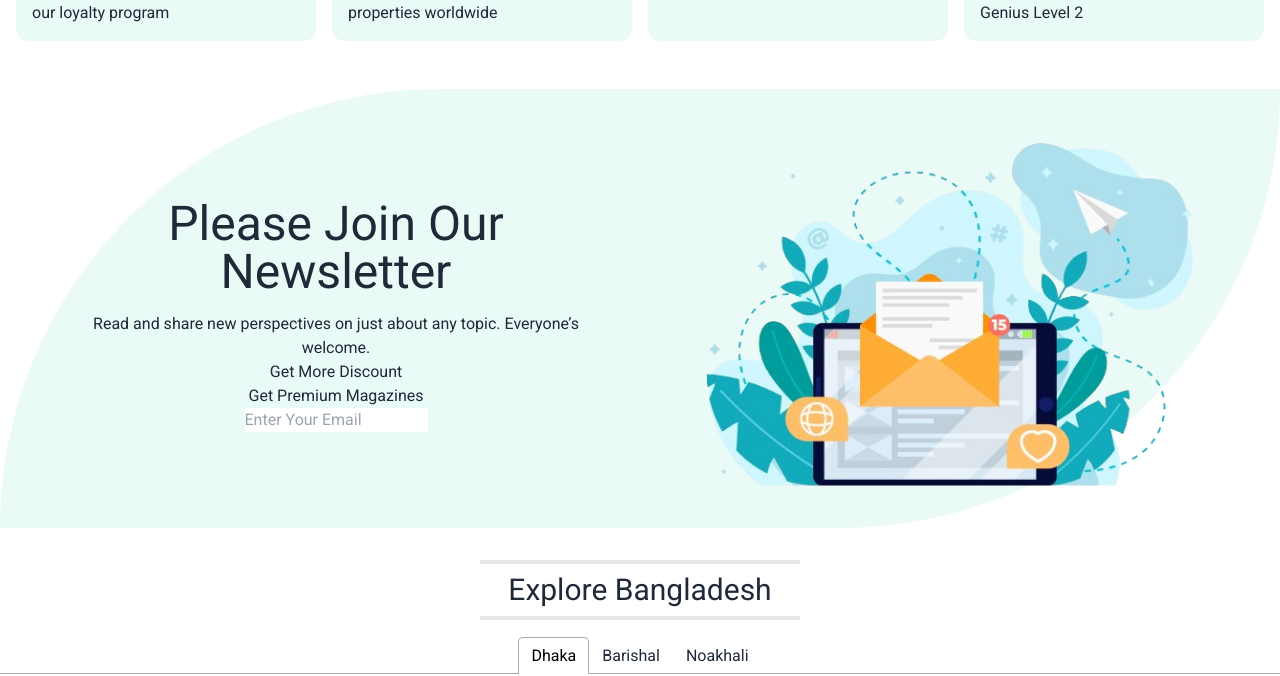
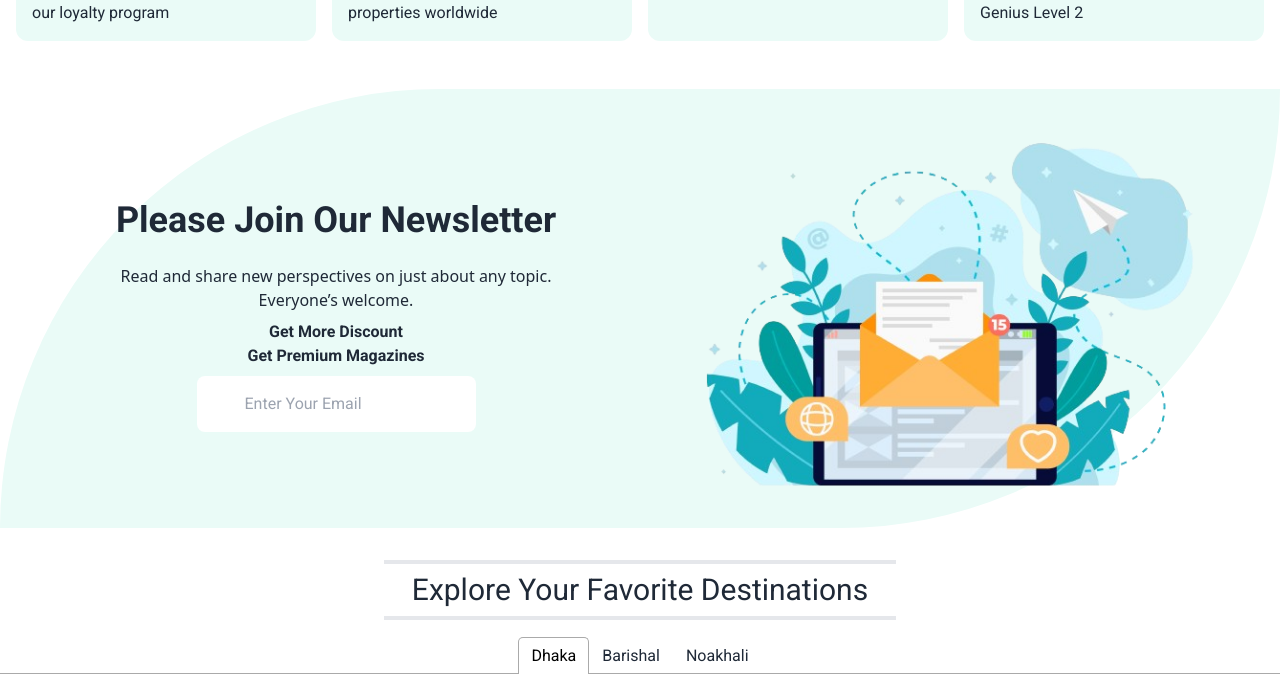
Before and after one commit to mdshakil04/book-Swiftly-client, a React (Vite) app: page / in a window 1280 px wide. Shown: the part 2585-3261 px from the top of the page. Built offline with nearby package versions, Linux system fonts and the light colour scheme; no server answers.

Commit message:
New Component done

```diff
--- a/src/pages/Home/Newslatter/Newslatter.jsx
+++ b/src/pages/Home/Newslatter/Newslatter.jsx
@@ -4,17 +4,26 @@ import newsletterImg from "../../../assets/Images/Festival/newsletter.png";
 const Newslatter = () => {
   return (
     <div className=" grid grid-cols-2 bg-[#EAFBF7] my-8 rounded-tl-full rounded-br-full p-8">
-      <div className=" text-center flex flex-col justify-center items-center p-8">
-        <h2 className="text-5xl p-4">Please Join Our Newsletter</h2>
-        <p>Read and share new perspectives on just about any topic. Everyone’s welcome.</p>
-        <ol>
-            <li>Get More Discount</li>
-            <li>Get Premium Magazines</li>
+      <div className=" text-center flex flex-col justify-center items-center p-8 gap-2">
+        <h2 className="text-4xl p-4 font-bold">Please Join Our Newsletter</h2>
+        <p className=" font-sans">
+          Read and share new perspectives on just about any topic.<br></br>{" "}
+          Everyone’s welcome.
+        </p>
+        <ol className=" ">
+          <li className=" font-bold">Get More Discount</li>
+          <li className=" font-bold">Get Premium Magazines</li>
         </ol>
-        <input placeholder="Enter Your Email" type="text" />
+        <div>
+          <input
+            className=" p-4 px-12 rounded-lg  "
+            placeholder="Enter Your Email"
+            type="text"
+          />
+        </div>
       </div>
       <div>
-        <img src={newsletterImg} alt="" />
+        <img src={newsletterImg} alt="img" />
       </div>
     </div>
   );
--- a/src/pages/Home/Tabs/ReactTabs.jsx
+++ b/src/pages/Home/Tabs/ReactTabs.jsx
@@ -16,8 +16,8 @@ import { Link } from "react-router-dom";
 const ReactTabs = () => {
   return (
     <div className=" container mt-8 max-w-screen-2xl mx-auto text-center  pb-8">
-      <h1 className=" container mx-auto mb-4 border-y-4  max-w-xs text-center py-2 text-3xl">
-        Explore Bangladesh
+      <h1 className=" container mx-auto mb-4 border-y-4  max-w-lg text-center py-2 text-3xl">
+        Explore Your Favorite Destinations
       </h1>
       <Tabs>
         <TabList>
```
